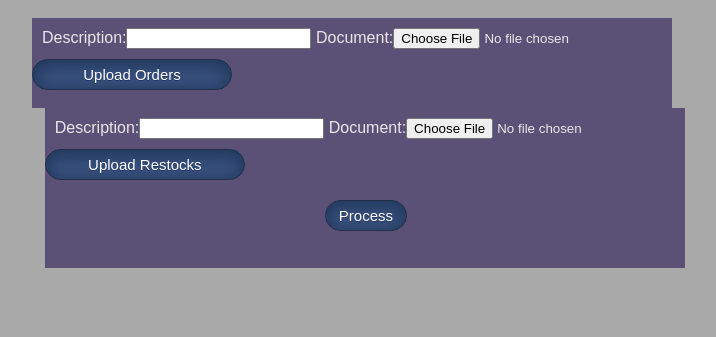
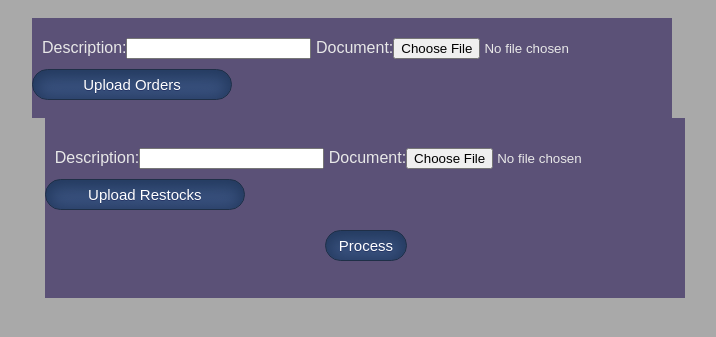
Before and after one commit to thepinkturtle/FightingFowl, a Django app: page / in a window 1280 px wide. Shown: the top 337 px of the page, without its empty margins (224-940 px from the left). Run offline with Django 3.2, Linux system fonts and the light colour scheme.

Commit message:
Update model_form_upload.html

```diff
--- a/StockerChecker/templates/model_form_upload.html
+++ b/StockerChecker/templates/model_form_upload.html
@@ -1,14 +1,14 @@
 {% extends 'base.html' %}
 
 {% block content %}
-    <div class="card card-5" style="margin-left:20%;height:80px; width:50%; background-color:#5B5177; padding-top:10px;">
+    <div class="card card-5" style="margin-left:20%;height:80px; width:50%; background-color:#5B5177; padding-top:20px;">
         <form method="post" enctype="multipart/form-data"  style=" display: inline; margin:10px; color:#E8E8E8;color:#E8E8E8; font-family:Arial;">
             {% csrf_token %}
             {{ form }}
             <button type="submit" class="myButton" style="margin-left:auto; margin-right:auto; width:200px; margin-top:10px;"> Upload Orders </button>
         </form>
     </div>
-    <div class="card card-5" style="margin-left:21%; height:150px; width:50%; background-color:#5B5177; padding-top:10px">
+    <div class="card card-5" style="margin-left:21%; height:150px; width:50%; background-color:#5B5177; padding-top:30px">
         <form method="post" enctype="multipart/form-data" style="display: inline; margin:10px; color:#E8E8E8; font-family:Arial;">
             {% csrf_token %}
             {{ form }}
```
